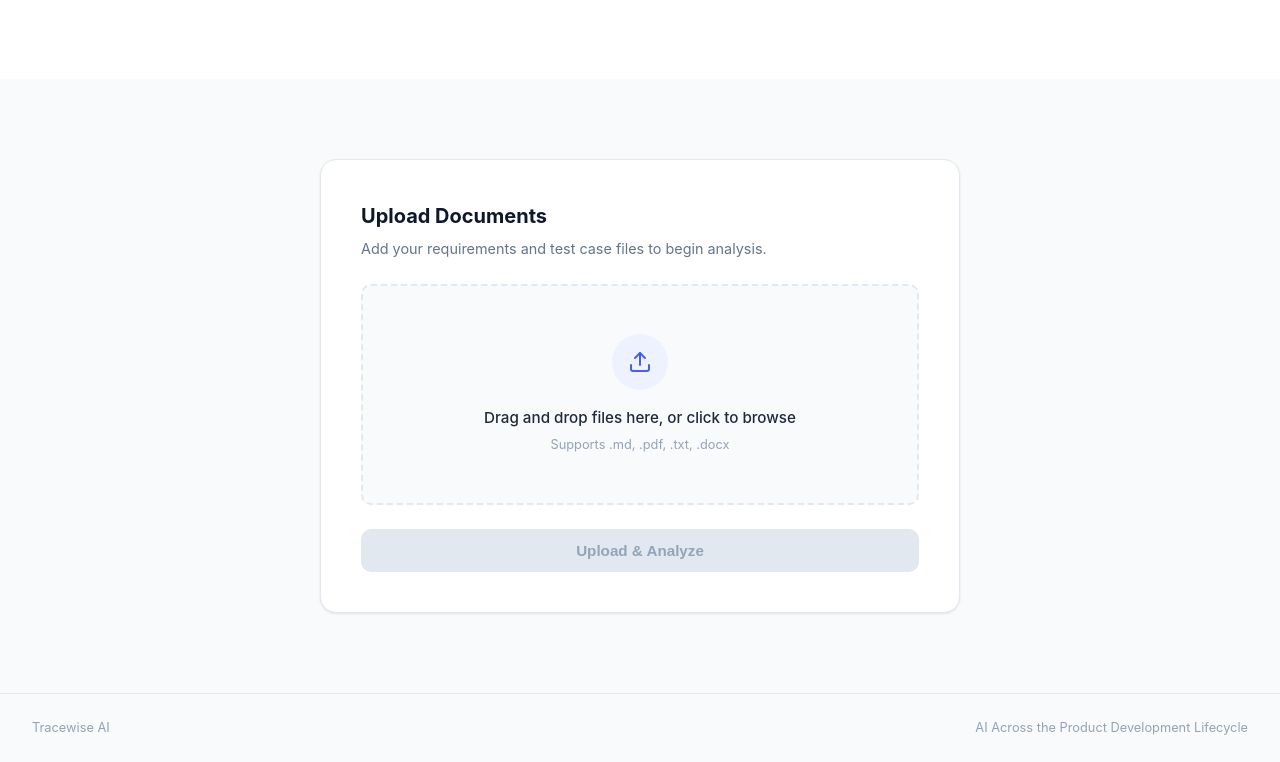
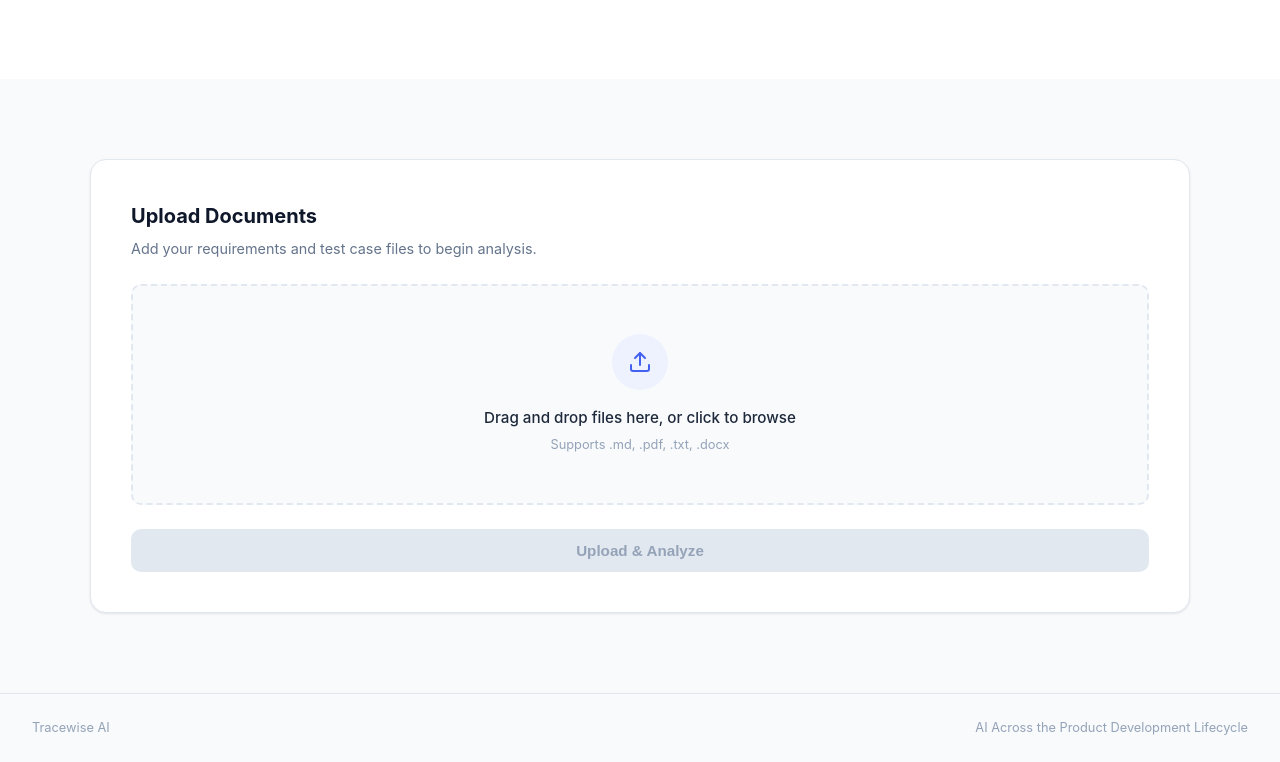
Before and after one commit to Chakri0712/TraceWise, a React (Vite) app in the folder frontend/: page / in a window 1280 px wide. Shown: the part 2201-2963 px from the top of the page. Built offline with nearby package versions, Linux system fonts and the light colour scheme.

Commit message:
upload box fixes

```diff
--- a/frontend/src/index.css
+++ b/frontend/src/index.css
@@ -427,7 +427,7 @@ body {
    Upload Section
    ============================================ */
 .upload-wrapper {
-  max-width: 640px;
+  max-width: 1100px;
   margin: 0 auto;
 }
 
```
